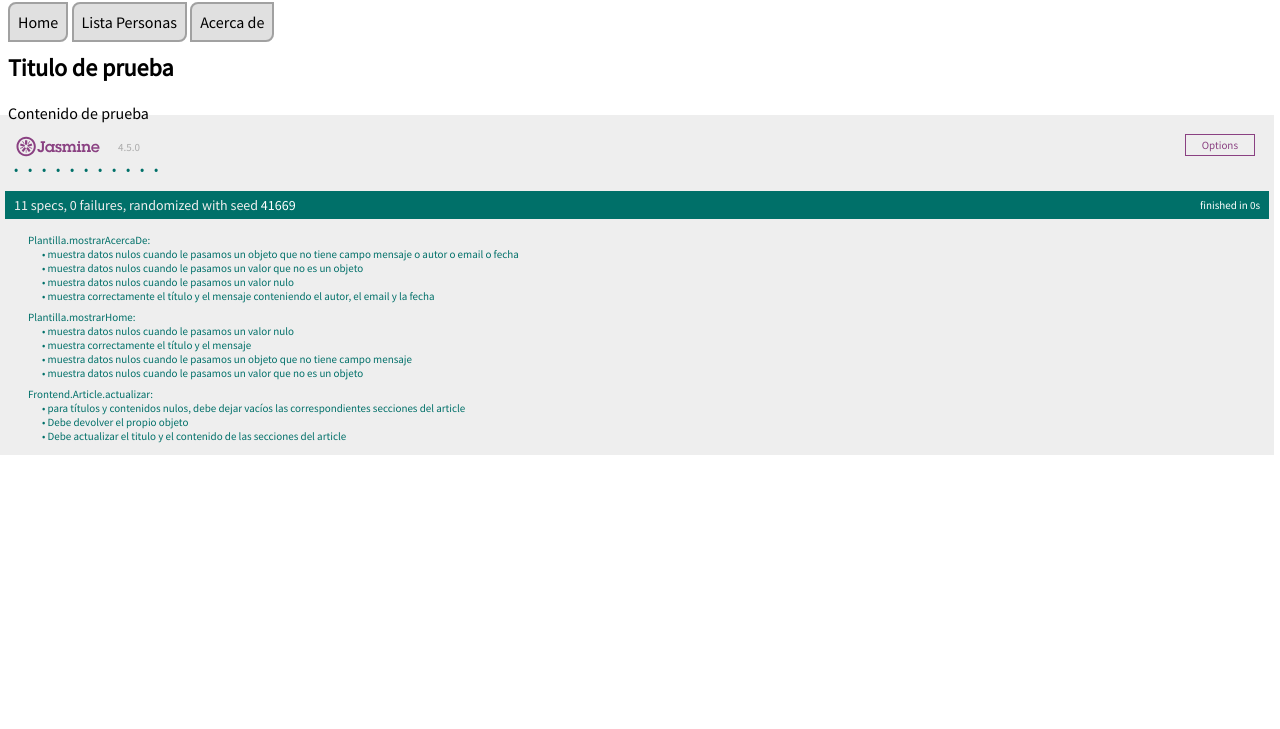
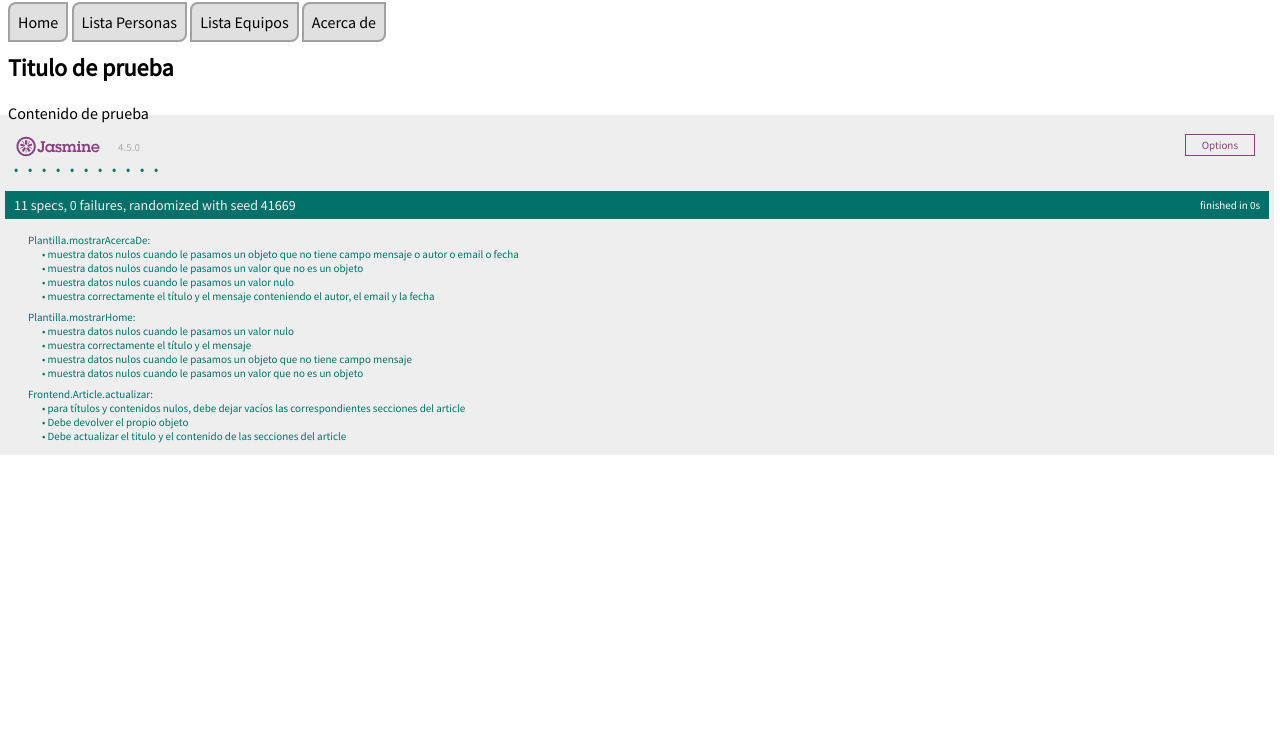
Before and after one commit to UJA-DAGIL-22-23/dagil-2022-2023-practica-3-pgm00057, a website with bundled scripts: page front-end/static-files/index.html in a window 1280 px wide. Shown: the part 71-800 px from the top of the page. Built offline with nearby package versions, Linux system fonts and the light colour scheme.

Commit message:
Añadido boton para listado equipos en index.html

```diff
--- a/front-end/static-files/index.html
+++ b/front-end/static-files/index.html
@@ -26,6 +26,8 @@
             title="Llama a la ruta / del MS Plantilla">Home</a>
         <a href="javascript:Plantilla.procesarGetPersonas()" class="opcion-principal"
             title="Llama a la ruta /getPersonas del MS Plantilla">Lista Personas</a>
+        <a href="javascript:Plantilla.procesarGetEquipos()" class="opcion-principal"
+            title="Llama a la ruta /getEquipos del MS Plantilla">Lista Equipos</a>
         <a href="javascript:Plantilla.procesarAcercaDe()" class="opcion-principal"
             title="Llama a la ruta /acercade del MS Plantilla">Acerca de</a>
     </nav>
```
